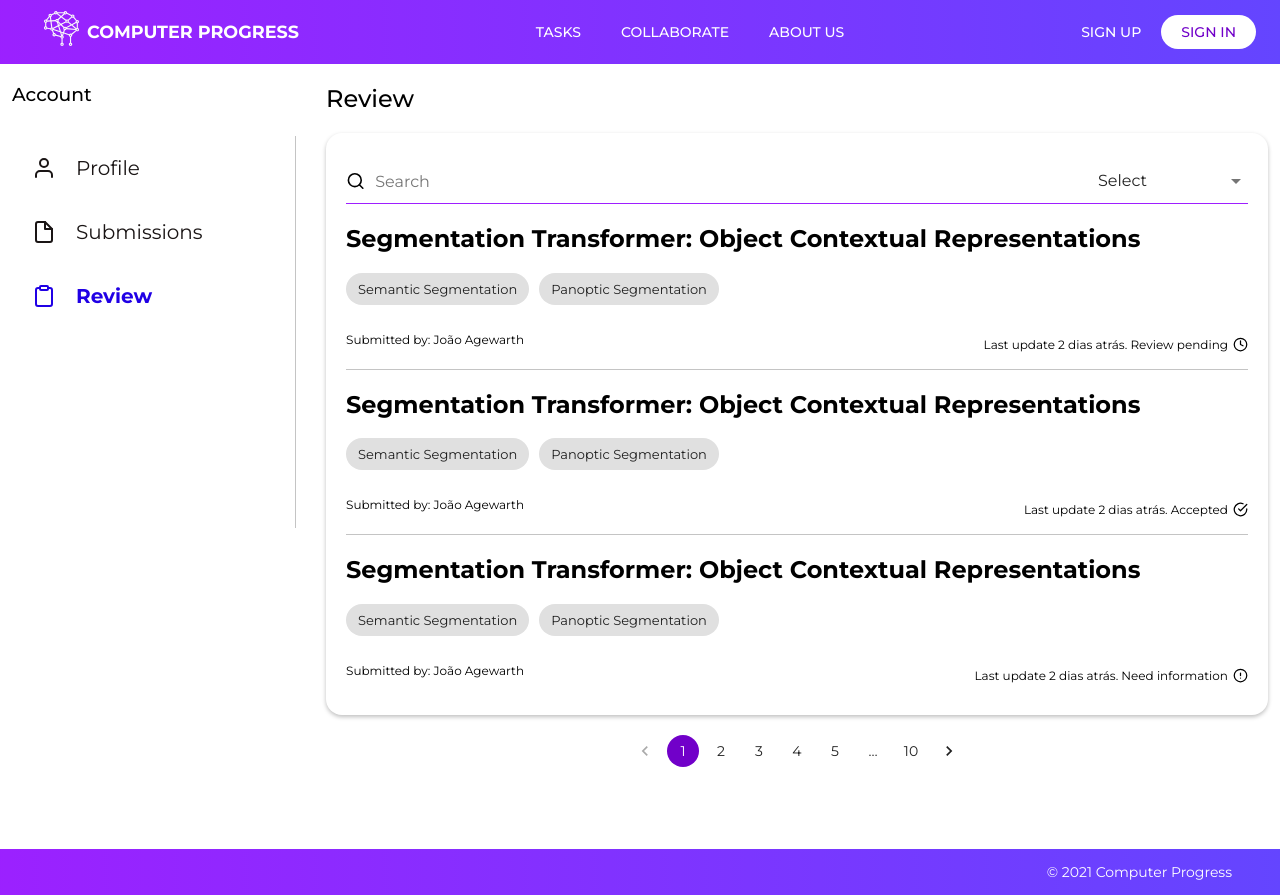
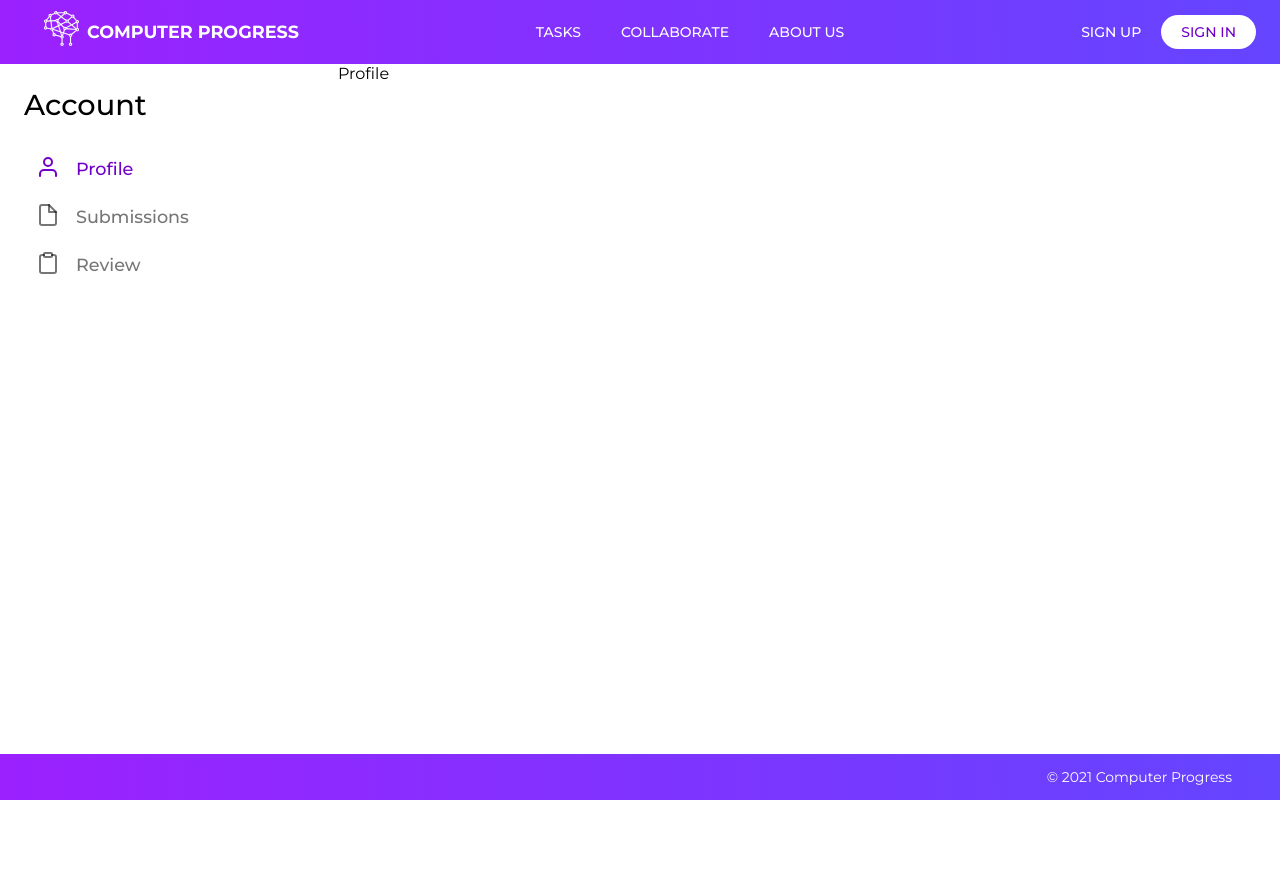
Before and after one commit to Computer-Progress/computerprogress.com, a Next.js app: page /papers/review in a window 1280 px wide. After the commit the page ends 800 px from the top, so only its background shows below. Built offline with nearby package versions, Linux system fonts and the light colour scheme.

Commit message:
Fix profile tabs

```diff
--- a/components/UserPageTemplate/index.js
+++ b/components/UserPageTemplate/index.js
@@ -1,52 +1,128 @@
 import PageTemplate from "../../components/PageTemplate";
 import { MuiTheme } from "../../styles/theme";
-import { Grid, Box, Button } from "@material-ui/core";
-import * as Icon from 'react-feather';
+import { Grid, Box, Button, Typography, Tabs, Tab } from "@material-ui/core";
+import * as Icon from "react-feather";
 
-import TaskTable from "../../components/TaskTable";
-import CollaborateInvite from "../../components/CollaborateInvite";
 import { useMediaQuery } from "@material-ui/core";
-import { GridItem, Route, Menu, MainGrid, Path } from './styles';
-import theme from '../../styles/theme';
+import { useState } from "react";
 
-export default function UserPageTemplate({ selectedPage, children }) {
-  const isMobile = useMediaQuery(MuiTheme.breakpoints.down("md"));
-
-  const pages=[
+const pages = [
   {
-      name: 'Profile',
-      path: '/',
-      icon: <Icon.User />
+    name: "Profile",
+    path: "/profile",
+    icon: <Icon.User />,
   },
   {
-      name: 'Submissions',
-      path: '/papers/submissions',
-      icon: <Icon.File />
+    name: "Submissions",
+    path: "/papers/submissions",
+    icon: <Icon.File />,
   },
   {
-      name: 'Review',
-      path: '/papers/review',
-      icon: <Icon.Clipboard />
+    name: "Review",
+    path: "/papers/review",
+    icon: <Icon.Clipboard />,
   },
-  ]
+];
+
+export default function UserPageTemplate(props) {
+  const isMobile = useMediaQuery(MuiTheme.breakpoints.down("sm"));
+  const [selectedPage, setSelectedPage] = useState(0);
+
+  function handleChange(event, newValue) {
+    setSelectedPage(newValue);
+  }
 
   return (
     <PageTemplate>
-        <MainGrid container spacing={1}>
-          <GridItem xs={3}>
-            <Menu flexDirection={isMobile ? 'row' : 'column'}>
-              {!isMobile ? (
-                <h3>Account</h3>
-              ) : null}
-              <Menu inside flexDirection={isMobile ? 'row' : 'column'} isMobile={isMobile}>
+      <Grid container spacing={3}>
+        <Grid item xs={12} md={3} container>
+          <Grid item xs={12}>
+            <Box py={3}>
+              <Typography variant="h2">Account</Typography>
+            </Box>
+          </Grid>
+
+          <Grid item xs={12}>
+            <Tabs
+              value={selectedPage}
+              orientation={isMobile ? "horizontal" : "vertical"}
+              variant="scrollable"
+              textColor="primary"
+              scrollButtons="auto"
+              centered
+              TabIndicatorProps={{
+                style: {
+                  display: "none",
+                },
+              }}
+              onChange={handleChange}
+            >
               {pages.map((page, index) => (
+                <Tab
+                  label={
+                    <Box
+                      display="flex"
+                      style={{ width: "100%" }}
+                      justifyContent={isMobile ? "center" : "flex-start"}
+                    >
+                      <Box pr={2}>{page.icon}</Box>
+                      <Typography
+                        variant="h6"
+                        style={{ textTransform: "none" }}
+                      >
+                        {page.name}
+                      </Typography>
+                    </Box>
+                  }
+                />
+              ))}
+            </Tabs>
+          </Grid>
 
+          {/* {pages.map((page, index) => (
+            <Grid item xs={12} key={page.name}>
+              <Button
+                fullWidth
+                startIcon={page.icon}
+                color={index === selectedPage ? "primary" : "default"}
+                style={{ justifyContent: "flex-start", textTransform: "none" }}
+              >
+                <Box py={1} pl={2}>
+                  <Typography
+                    variant="h6"
+                    color={index === selectedPage ? "primary" : "initial"}
+                  >
+                    {page.name}
+                  </Typography>
+                </Box>
+              </Button>
+            </Grid>
+          ))} */}
+          {/* <Tabs>
+  {pages.map((page, index) => (
+              <Tab label={page.name}
+            ))}
+  </Tabs> */}
+        </Grid>
+
+        <Grid item xs={9}>
+          Profile
+        </Grid>
+      </Grid>
+      {/* <StyledGridItem */}
+      {/* <GridItem xs={3}>
+          <Menu flexDirection={isMobile ? "row" : "column"}>
+            {!isMobile ? <h3>Account</h3> : null}
+            <Menu
+              inside
+              flexDirection={isMobile ? "row" : "column"}
+              isMobile={isMobile}
+            >
+              {pages.map((page, index) => (
                 <Route href={page.path}>
                   <Path selected={index === selectedPage}>
                     {page.icon}
-                      <p>
-                        {page.name}
-                      </p>
+                    <p>{page.name}</p>
                   </Path>
                 </Route>
               ))}
@@ -55,10 +131,10 @@ export default function UserPageTemplate({ selectedPage, children }) {
         </GridItem>
         <GridItem xs={12} lg={9}>
           <Box display="flex" flexDirection="column" lg={9}>
-              {children}
+            {props.children}
           </Box>
-          </GridItem>
-        </MainGrid>
+        </GridItem> */}
+      {/* </StyledGridContainer> */}
     </PageTemplate>
   );
 }
--- a/components/UserPageTemplate/styles.js
+++ /dev/null
@@ -1,64 +0,0 @@
-import styled from "styled-components";
-import theme from "../../styles/theme";
-import Button from "../../components/Button"
-import { Grid, Box } from "@material-ui/core";
-
-
-export const GridItem = styled(Grid).attrs({
-  item: true,
-})`
-  order: ${({ $order }) => $order};
-  padding-left: 0 !important;
-  padding-right: 0 !important;
-`;
-
-export const MainGrid = styled(Grid).attrs({
-  container: true,
-  spacing: 3
-})`
-  margin-bottom: 50px !important;
-`
-
-
-export const AllTasksButton = styled(Button)`
-  color: #9E1FFF !important;
-`;
-
-export const Header = styled.header`
-position: relative;
-`
-
-export const Route = styled.a`
-`
-
-export const Path = styled.div`
-  display: flex;
-  flex-direction: row;
-  align-items: center;
-  color: ${({ selected }) => selected ? theme.colors.primary : theme.colors.black};
-  font-weight: ${({ selected }) => selected ? 'bold' : 'normal'};
-  font-size: 20px;
-
-  p {
-    margin: 0px 0px 0px 20px;
-    padding: 0px 0px 0px 0px;
-  }
-`
-
-export const Menu = styled(Box).attrs({
-  display: "flex",
-  flex: 1,
-})`
-  border-right: ${({ inside, isMobile }) => inside && !isMobile ? `1px solid ${theme.colors.grey}` : '0px'};
-  margin-right: ${({ inside }) => inside ? `30px` : '0px'};
-  padding-bottom: ${({ inside, isMobile }) => inside && !isMobile ? '200px' : '0px'};
-
-  h3 {
-    margin-bottom: 30px;
-    font-weight: 500;
-  }
-
-  a {
-    padding: 20px;
-  }
-`
```
Lines whose indentation alone changed are shown as unchanged.
